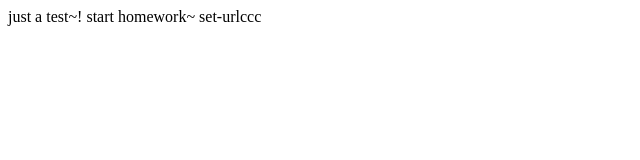
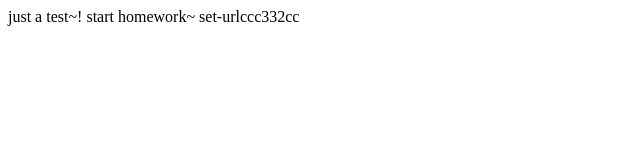
Before and after one commit to Woosa-zeng/threejsdemo, a plain HTML site: page index.html in a window 1280 px wide. Shown: the full height of the page, 0-640 px from the left. Drawn offline with Linux system fonts and the light colour scheme.

Commit message:
addall3321

```diff
--- a/index.html
+++ b/index.html
@@ -7,6 +7,6 @@
 <body>
     just a test~!
     start homework~
-    set-urlccc
+    set-urlccc332cc
 </body>
 </html>
```
